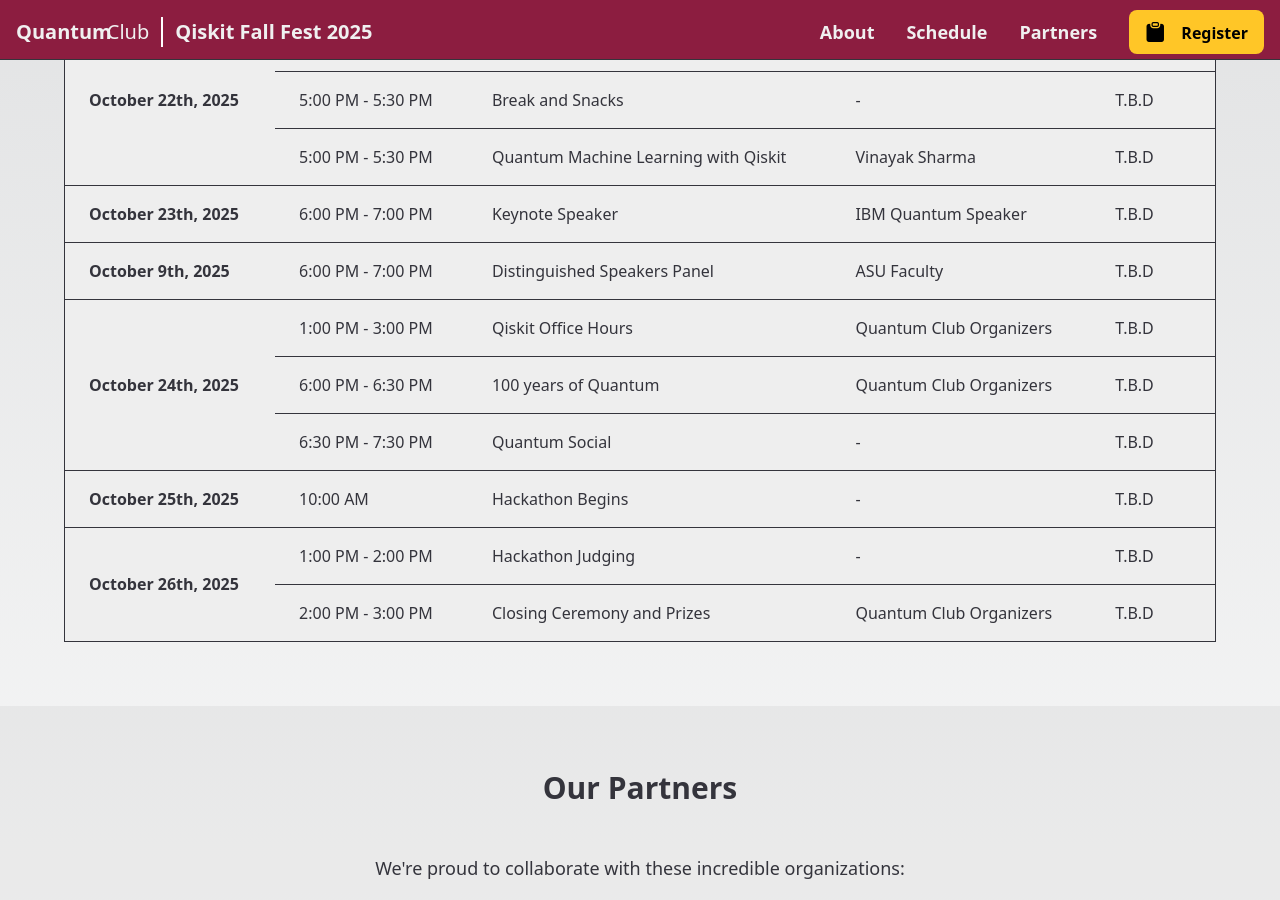
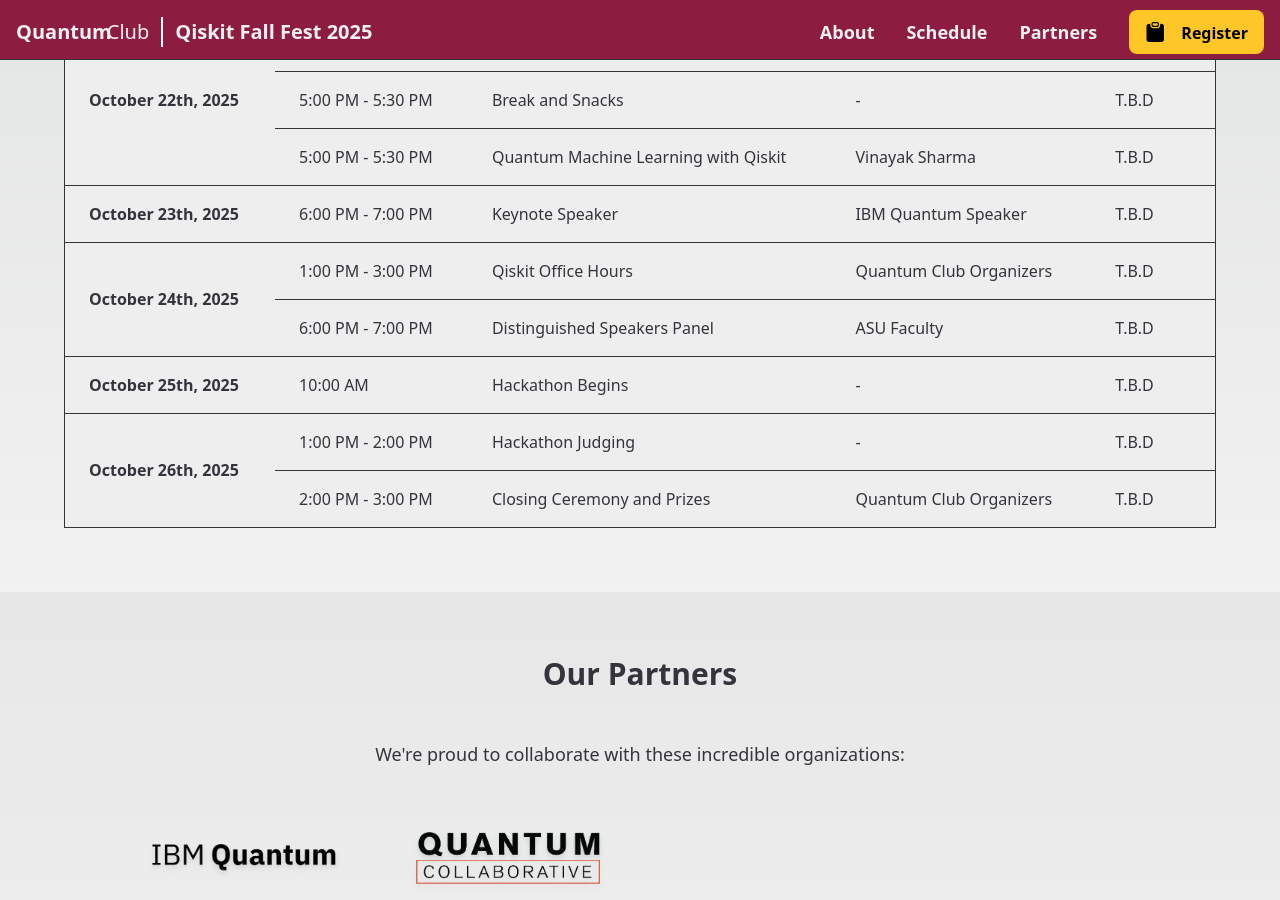
Before and after one commit to QuantumClubASU/fallfest25, a Jekyll site: the page built from index.html, in a window 1280 px wide and 900 px high, scrolled down 1339 px. Built offline with Jekyll 4.4.1, drawn with Linux system fonts in a browser that asks for light colours; nearby versions of some CDN libraries.

Commit message:
Fix overlap in schedule

```diff
--- a/_data/events.yml
+++ b/_data/events.yml
@@ -32,12 +32,6 @@
       title: "Keynote Speaker"
       speaker: "IBM Quantum Speaker"
       location: "T.B.D"
-- date: "October 9th, 2025"
-  events:
-    - time: "6:00 PM - 7:00 PM"
-      title: "Distinguished Speakers Panel"
-      speaker: "ASU Faculty"
-      location: "T.B.D"
 
 - date: "October 24th, 2025"
   events:
@@ -45,13 +39,9 @@
       title: "Qiskit Office Hours"
       speaker: "Quantum Club Organizers"
       location: "T.B.D"
-    - time: "6:00 PM - 6:30 PM"
-      title: "100 years of Quantum"
-      speaker: "Quantum Club Organizers"
-      location: "T.B.D"
-    - time: "6:30 PM - 7:30 PM"
-      title: "Quantum Social"
-      speaker: "-"
+    - time: "6:00 PM - 7:00 PM"
+      title: "Distinguished Speakers Panel"
+      speaker: "ASU Faculty"
       location: "T.B.D"
 
 - date: "October 25th, 2025"
```
